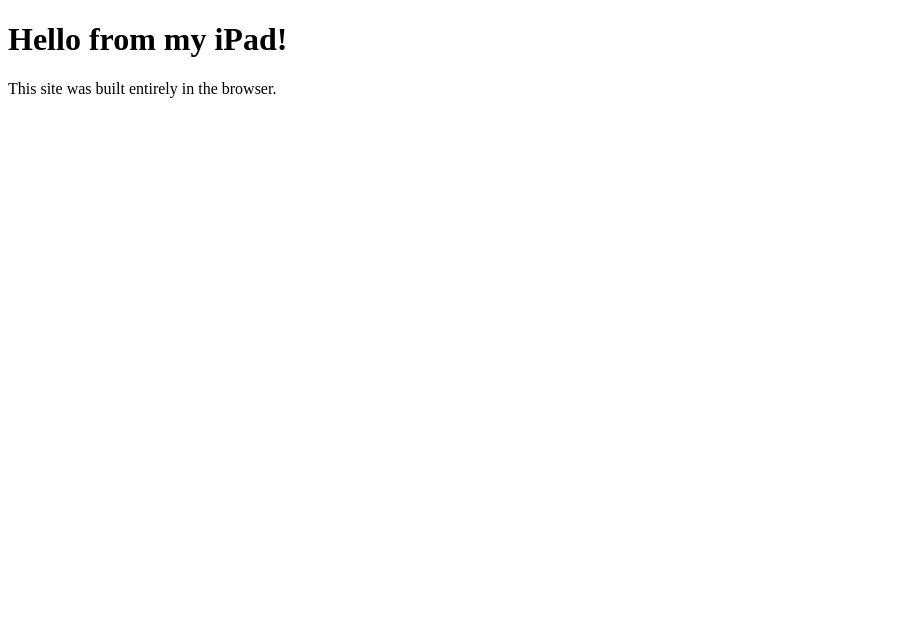
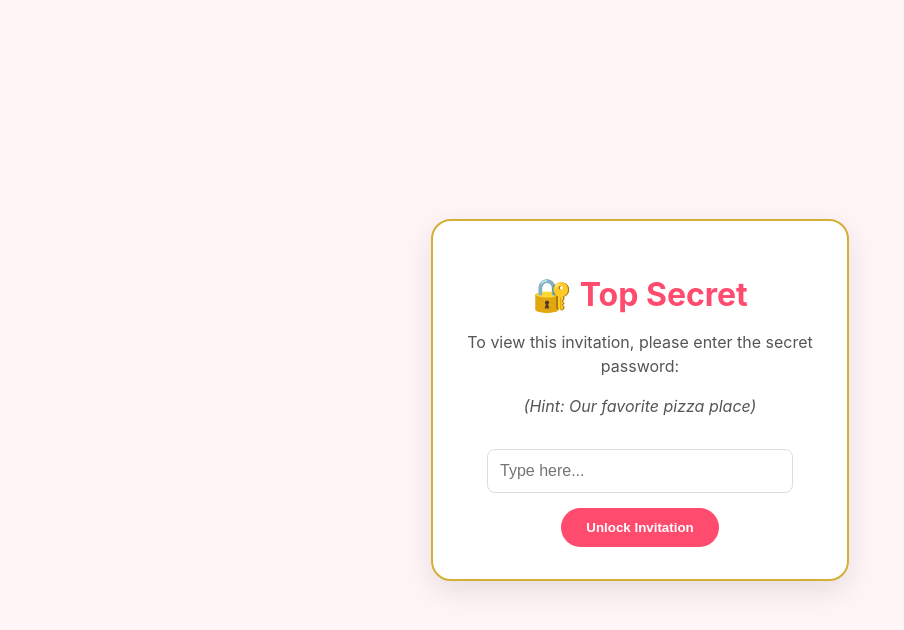
Before and after one commit to Hussein9396/Invitaion, a plain HTML site: page index.html in a window 1280 px wide. Shown: the whole page, without its empty margins (0-904 px from the left). Drawn offline with Linux system fonts and the light colour scheme.

Commit message:
first edit ... gemini idea

```diff
--- a/index.html
+++ b/index.html
@@ -1,10 +1,92 @@
 <!DOCTYPE html>
-<html>
+<html lang="en">
 <head>
-    <title>My iPad Website</title>
+    <meta charset="UTF-8">
+    <meta name="viewport" content="width=device-width, initial-scale=1.0">
+    <title>A Special Invitation</title>
+    <style>
+        :root {
+            --primary-pink: #ff4b6e;
+            --soft-gold: #d4af37;
+        }
+        body {
+            font-family: -apple-system, BlinkMacSystemFont, "Segoe UI", Roboto, Helvetica, Arial, sans-serif;
+            background-color: #fff5f7;
+            display: flex;
+            justify-content: center;
+            align-items: center;
+            height: 100vh;
+            margin: 0;
+            text-align: center;
+        }
+        .card {
+            background: white;
+            padding: 2rem;
+            border-radius: 20px;
+            box-shadow: 0 10px 30px rgba(0,0,0,0.1);
+            max-width: 350px;
+            width: 90%;
+            border: 2px solid var(--soft-gold);
+        }
+        h1 { color: var(--primary-pink); margin-bottom: 10px; }
+        p { color: #555; line-height: 1.5; }
+        input {
+            padding: 12px;
+            width: 80%;
+            border: 1px solid #ddd;
+            border-radius: 8px;
+            margin: 15px 0;
+            font-size: 16px; /* Prevents iOS zoom-in on focus */
+        }
+        button {
+            background: var(--primary-pink);
+            color: white;
+            border: none;
+            padding: 12px 25px;
+            border-radius: 25px;
+            font-weight: bold;
+            cursor: pointer;
+            transition: transform 0.2s;
+        }
+        button:active { transform: scale(0.95); }
+        .hidden { display: none; }
+        #confetti { font-size: 30px; margin-top: 15px; }
+    </style>
 </head>
 <body>
-    <h1>Hello from my iPad!</h1>
-    <p>This site was built entirely in the browser.</p>
+
+    <div class="card" id="login-card">
+        <h1>🔐 Top Secret</h1>
+        <p>To view this invitation, please enter the secret password:</p>
+        <p><i>(Hint: Our favorite pizza place)</i></p>
+        <input type="text" id="pass-input" placeholder="Type here...">
+        <br>
+        <button onclick="checkPass()">Unlock Invitation</button>
+    </div>
+
+    <div class="card hidden" id="invite-card">
+        <h1>✨ It's a Date! ✨</h1>
+        <p>You are cordially invited to:</p>
+        <h2 style="color:var(--soft-gold)">The Fancy Pasta Night</h2>
+        <p>📅 This Friday @ 7:00 PM</p>
+        <p>📍 The Kitchen (Chef Me is cooking!)</p>
+        <div id="confetti">🍷🍝🕯️</div>
+        <p>Will you attend?</p>
+        <button onclick="alert('Yay! I\'ll start the prep!')">Yes, I'm in!</button>
+    </div>
+
+    <script>
+        function checkPass() {
+            const input = document.getElementById('pass-input').value.toLowerCase();
+            // CHANGE "pizza" TO YOUR REAL SECRET WORD BELOW
+            if (input === "pizza") {
+                document.getElementById('login-card').classList.add('hidden');
+                document.getElementById('invite-card').classList.remove('hidden');
+            } else {
+                alert("Incorrect! Try again, beautiful.");
+            }
+        }
+    </script>
+
 </body>
 </html>
```
